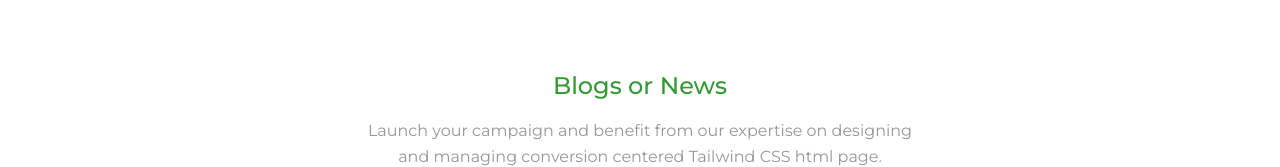
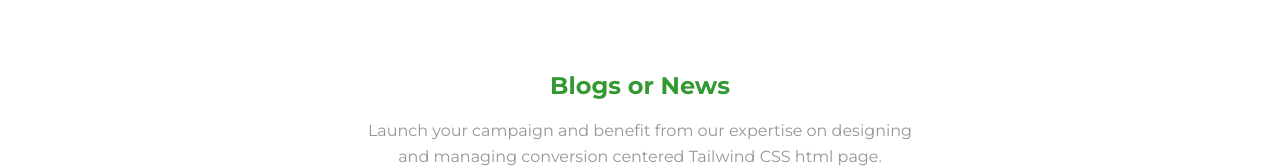
Before and after one commit to Muhammeddemircii/Elara, a Next.js app: page / in a window 1280 px wide. Shown: the part 3837-4004 px from the top of the page. Built offline with nearby package versions, Linux system fonts and the light colour scheme.

Commit message:
Update blogs-news.js

```diff
--- a/src/app/components/blogs-news.js
+++ b/src/app/components/blogs-news.js
@@ -14,7 +14,7 @@ export default function BlogsNews({title,desc}) {
         <>
             <div id="blogs-news" className="container lg:py-24 py-16 bg-white">
                 <div className="grid grid-cols-1 pb-8 text-center">
-                    <h3 className="mb-4 md:text-2xl text-xl font-medium font-montserrat text-[#339933]">{title}</h3>
+                    <h3 className="mb-4 md:text-3xl text-2xl font-bold  font-montserrat text-[#339933]">{title}</h3>
 
                     <p className="text-[#969696] max-w-xl mx-auto  font-montserrat">{desc}</p>
                 </div>
```
